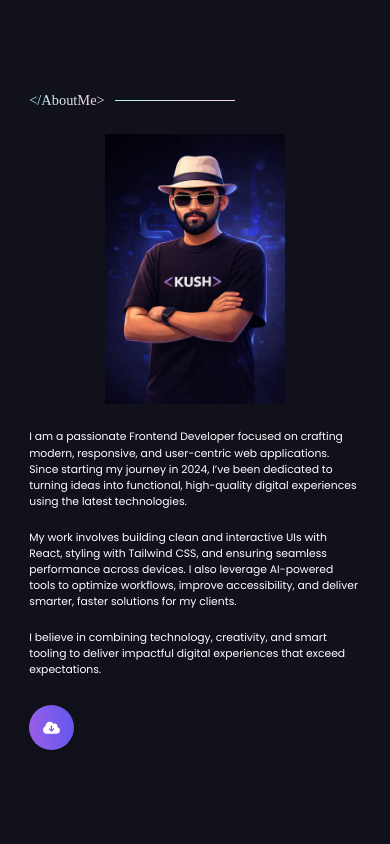
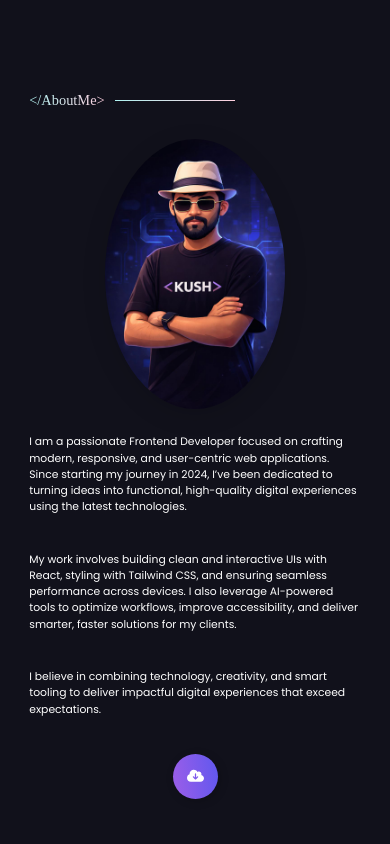
Before and after one commit to Kush2408/KushPatel.Dev, a plain HTML site: page index.html in a window 390 px wide. Shown: the part 840-1684 px from the top of the page. Drawn offline with nearby package versions, Linux system fonts and the light colour scheme.

Commit message:
Added some CSS

```diff
--- a/style.css
+++ b/style.css
@@ -1657,6 +1657,52 @@
 
 @media screen and (max-width:998px) {
 
+    /* --- About section responsive update --- */
+    .info-dp-section {
+        width: 100%;
+        display: flex;
+        flex-direction: column;
+        gap: 30px;
+        margin-top: 30px;
+        align-items: center;
+    }
+    .about-info {
+        width: 100%;
+        display: flex;
+        flex-direction: column;
+        align-items: center;
+        text-align: center;
+        gap: 1.2rem;
+    }
+    .about-info p {
+        font-size: 2.2rem;
+        line-height: 1.5;
+        word-break: break-word;
+    }
+    .dp {
+        width: 100%;
+        display: flex;
+        align-items: center;
+        justify-content: center;
+        margin-top: 0.7em;
+    }
+    .dp img {
+        width: 55vw;
+        min-width: 130px;
+        max-width: 260px;
+        height: auto;
+        border-radius: 50%;
+        object-fit: cover;
+        box-shadow: 0 6px 24px #0002;
+    }
+    /* Remove box-shadow overlays for better mobile look */
+    .dp::before,
+    .dp::after {
+        display: none !important;
+    }
+    /* --- End About section responsive update --- */
+
+
     #hamburger-button,
     .hamburger {
         background-color: transparent
```
